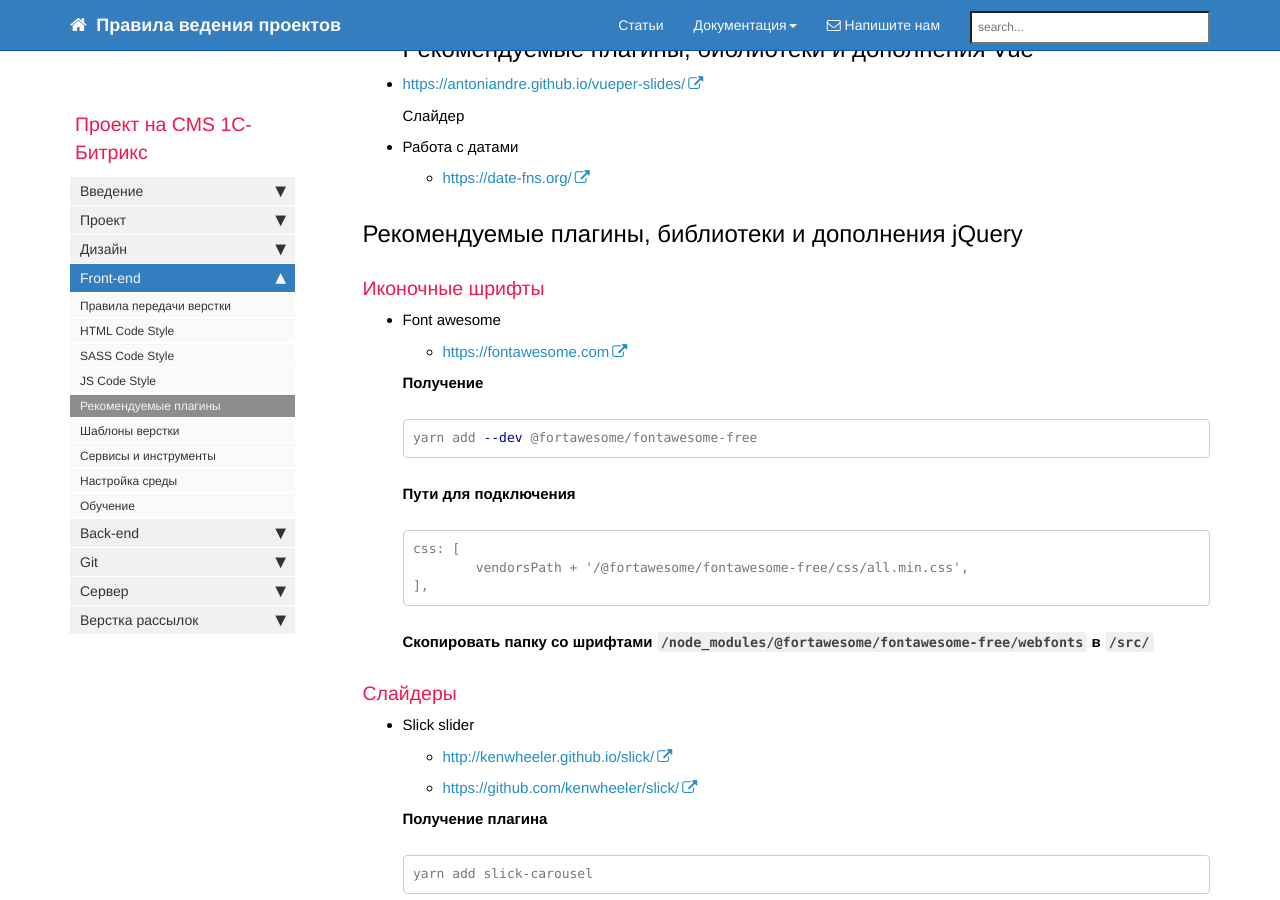
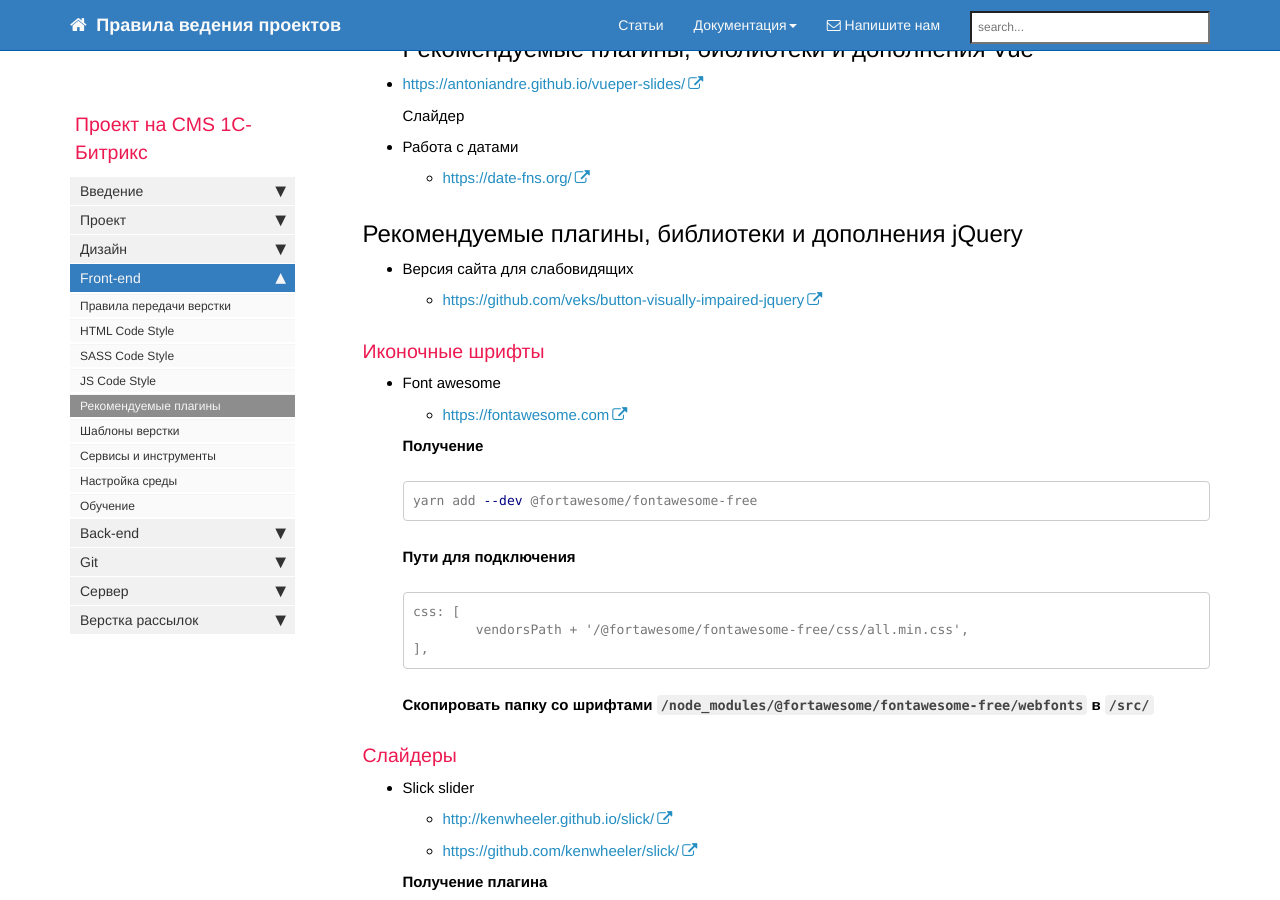
Before and after one commit to gdecider/gdecider.github.io, a Jekyll site: the page built from pages/bx/bx_front-recomend-plugins.md, in a window 1280 px wide and 900 px high, scrolled down 1114 px. Built offline with Jekyll 4.4.1, drawn with Linux system fonts in a browser that asks for light colours; nearby versions of some CDN libraries; comment, search, counter and statistics services are not loaded.

Commit message:
Update bx_front-recomend-plugins.md

```diff
--- a/pages/bx/bx_front-recomend-plugins.md
+++ b/pages/bx/bx_front-recomend-plugins.md
@@ -59,6 +59,9 @@ toc: false
   * [https://date-fns.org/](https://date-fns.org/)
 
 ## Рекомендуемые плагины, библиотеки и дополнения jQuery
+
+* Версия сайта для слабовидящих
+  * [https://github.com/veks/button-visually-impaired-jquery](https://github.com/veks/button-visually-impaired-jquery)
 
 ### Иконочные шрифты
 
```
